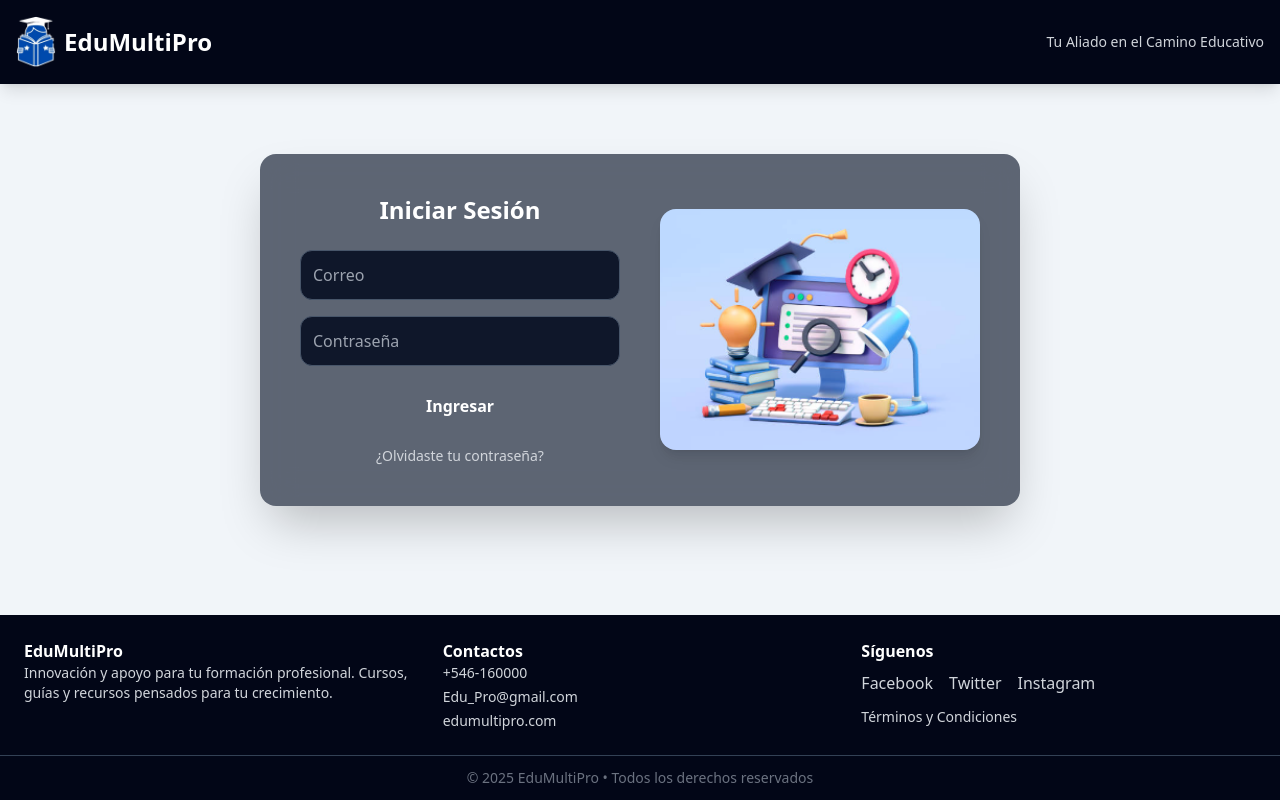
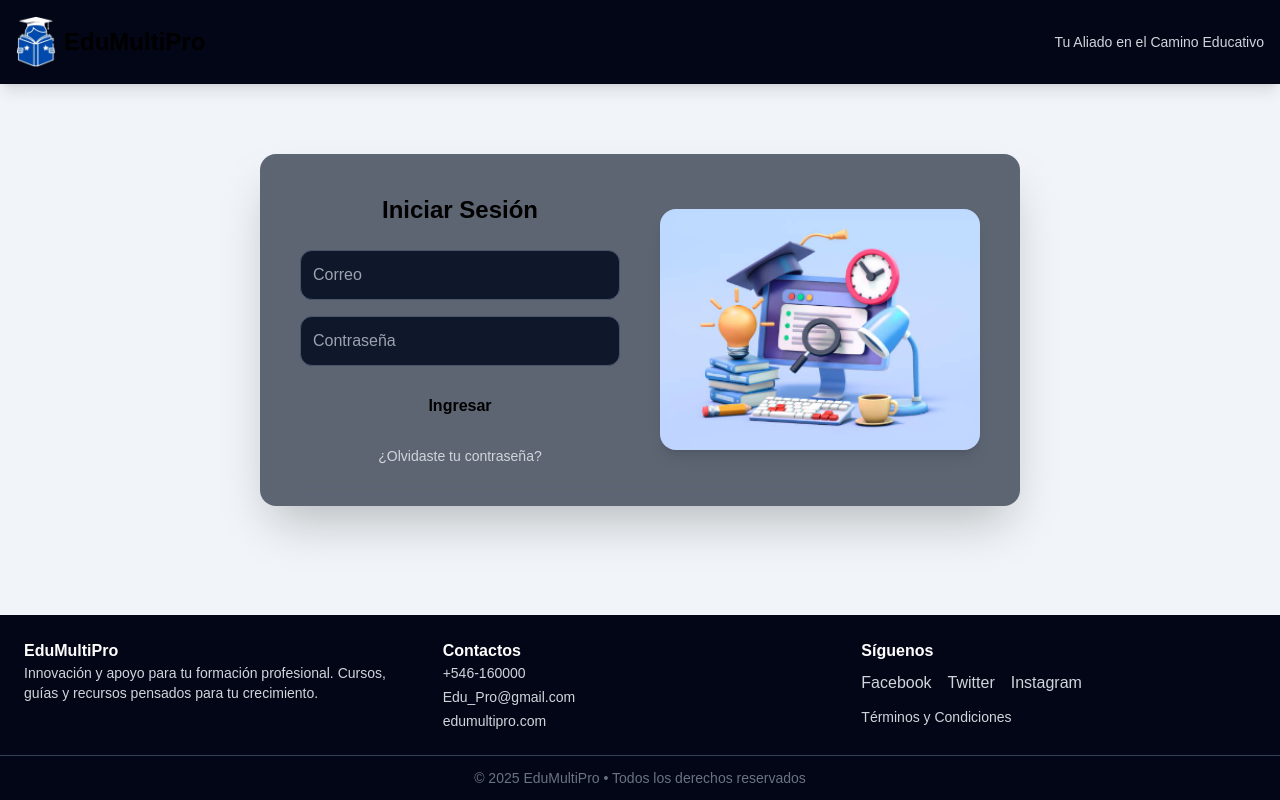
Before and after one commit to Zarpien06/EduMultiproWed, a React (Vite) app: page / in a window 1280 px wide. Built offline with nearby package versions, Linux system fonts and the light colour scheme.

Commit message:
Update index.css

```diff
--- a/src/index.css
+++ b/src/index.css
@@ -2,9 +2,9 @@
 @tailwind components;
 @tailwind utilities;
 
-/* Fuente futurista */
 @import url('https://fonts.googleapis.com/css2?family=Poppins:wght@400;600;700&display=swap');
 
+/* Fuente futurista */
 body {
-  @apply font-sans bg-gray-900 text-white;
+  font-family: 'Poppins', sans-serif;
 }
```
